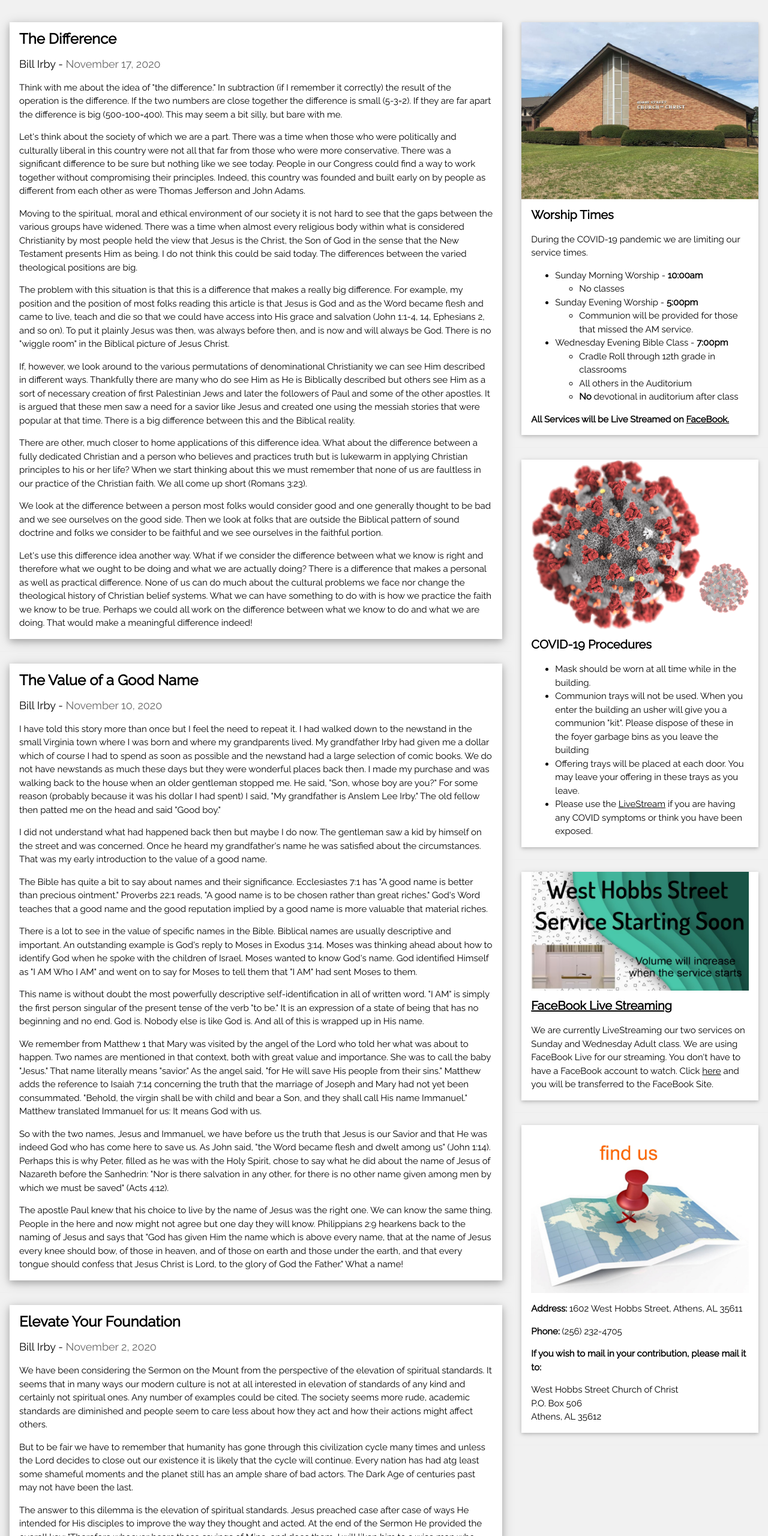
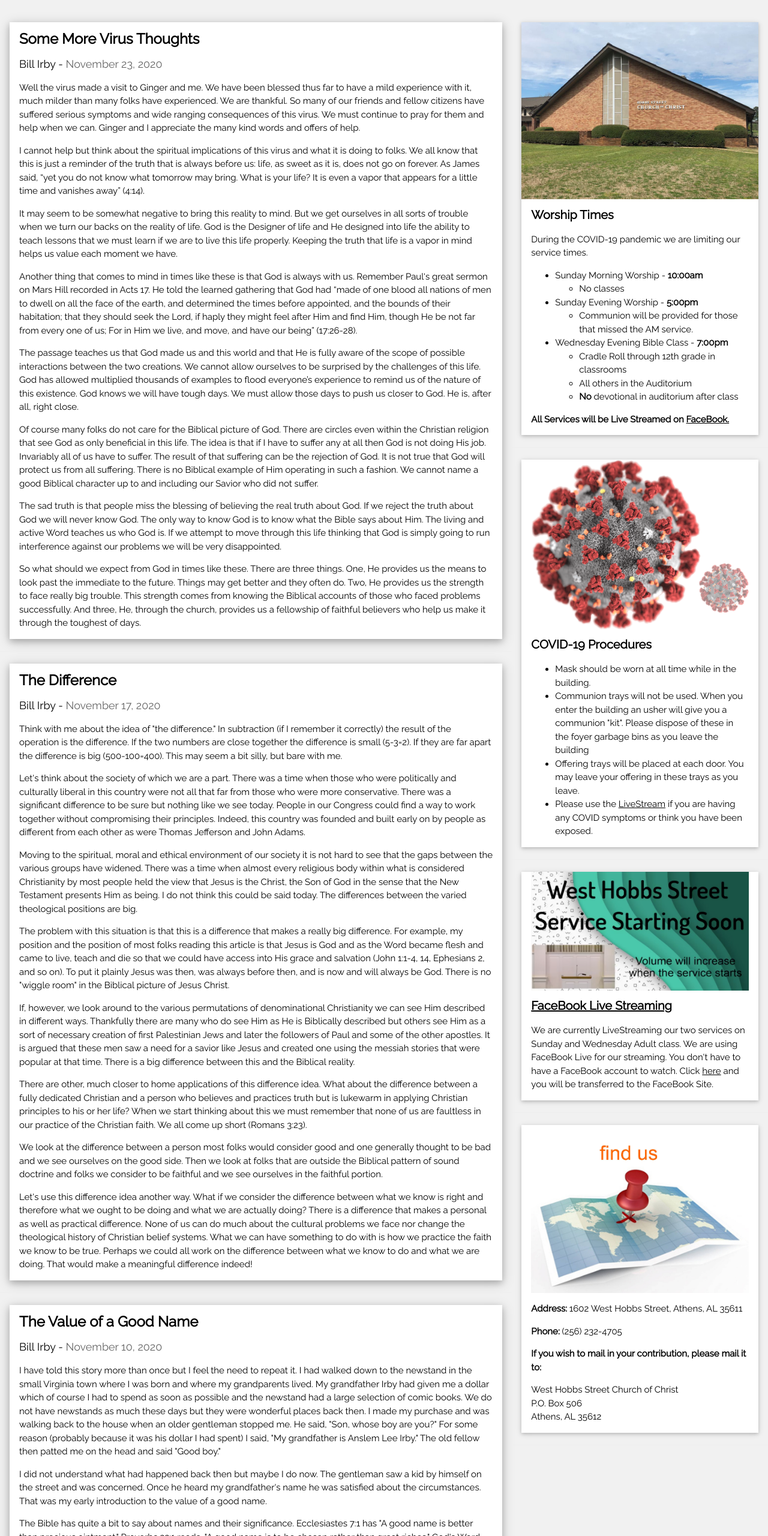
Before and after one commit to aubie1983/digitial-eagle, a website: page index.html in a window 1280 px wide. Shown: the part 160-2720 px from the top of the page at 60% size. Drawn offline with nearby package versions, Linux system fonts and the light colour scheme; files whose address does not match are found by name.

Commit message:
Update index.html
Added Nov 23 article

```diff
--- a/index.html
+++ b/index.html
@@ -25,7 +25,24 @@ and is wrapped around the whole page content, except for the footer in this exam
 
         <!-- ALL Blog Blog Entry Start -->
         <div class="w3-col l8 s12">
+            <!-- Blog Entry Start -->
+            <div class="w3-card-4 w3-margin w3-white">
+                <div class="w3-container">
+                    <h3><b>Some More Virus Thoughts</b></h3>
+                    <h5>Bill Irby - <span class="w3-opacity">November 23, 2020</span></h5>
+                    <p>Well the virus made a visit to Ginger and me. We have been blessed thus far to have a mild experience with it, much milder than many folks have experienced. We are thankful. So many of our friends and fellow citizens have suffered serious symptoms and wide ranging consequences of this virus. We must continue to pray for them and help when we can. Ginger and I appreciate the many kind words and offers of help.</p>
+                    <p>I cannot help but think about the spiritual implications of this virus and what it is doing to folks. We all know that this is just a reminder of the truth that is always before us: life, as sweet as it is, does not go on forever. As James said, “yet you do not know what tomorrow may bring. What is your life? It is even a vapor that appears for a little time and vanishes away” (4:14).</p>
+                    <p>It may seem to be somewhat negative to bring this reality to mind. But we get ourselves in all sorts of trouble when we turn our backs on the reality of life. God is the Designer of life and He designed into life the ability to teach lessons that we must learn if we are to live this life properly. Keeping the truth that life is a vapor in mind helps us value each moment we have.</p>
+                    <p>Another thing that comes to mind in times like these is that God is always with us. Remember Paul‘s great sermon on Mars Hill recorded in Acts 17. He told the learned gathering that God had “made of one blood all nations of men to dwell on all the face of the earth, and determined the times before appointed, and the bounds of their habitation; that they should seek the Lord, if haply they might feel after Him and find Him, though He be not far from every one of us; For in Him we live, and move, and have our being” (17:26-28).</p>
+                    <p>The passage teaches us that God made us and this world and that He is fully aware of the scope of possible interactions between the two creations. We cannot allow ourselves to be surprised by the challenges of this life. God has allowed multiplied thousands of examples to flood everyone’s experience to remind us of the nature of this existence. God knows we will have tough days. We must allow those days to push us closer to God. He is, after all, right close.</p>
+                    <p>Of course many folks do not care for the Biblical picture of God. There are circles even within the Christian religion that see God as only beneficial in this life. The idea is that if I have to suffer any at all then God is not doing His job. Invariably all of us have to suffer. The result of that suffering can be the rejection of God. It is not true that God will protect us from all suffering. There is no Biblical example of Him operating in such a fashion. We cannot name a good Biblical character up to and including our Savior who did not suffer.</p>
+                    <p>The sad truth is that people miss the blessing of believing the real truth about God. If we reject the truth about God we will never know God. The only way to know God is to know what the Bible says about Him. The living and active Word teaches us who God is. If we attempt to move through this life thinking that God is simply going to run interference against our problems we will be very disappointed.</p>
+                    <p>So what should we expect from God in times like these. There are three things. One, He provides us the means to look past the immediate to the future. Things may get better and they often do. Two, He provides us the strength to face really big trouble. This strength comes from knowing the Biblical accounts of those who faced problems successfully. And three, He, through the church, provides us a fellowship of faithful believers who help us make it through the toughest of days.</p>
 
+                </div>
+            </div>
+            <hr>
+            <!-- Blog Entry End -->
             <!-- Blog Entry Start -->
             <div class="w3-card-4 w3-margin w3-white">
                 <div class="w3-container">
@@ -64,25 +81,7 @@ and is wrapped around the whole page content, except for the footer in this exam
             </div>
             <hr>
             <!-- Blog Entry End -->
-            <!-- Blog Entry Start -->
-            <div class="w3-card-4 w3-margin w3-white">
-                <div class="w3-container">
-                    <h3><b>Elevate Your Foundation</b></h3>
-                    <h5>Bill Irby - <span class="w3-opacity">November 2, 2020</span></h5>
-                    <p>We have been considering the Sermon on the Mount from the perspective of the elevation of spiritual standards. It seems that in many ways our modern culture is not at all interested in elevation of standards of any kind and certainly not spiritual ones. Any number of examples could be cited. The society seems more rude, academic standards are diminished and people seem to care less about how they act and how their actions might affect others.</p>
-                    <p>But to be fair we have to remember that humanity has gone through this civilization cycle many times and unless the Lord decides to close out our existence it is likely that the cycle will continue. Every nation has had atg least some shameful moments and the planet still has an ample share of bad actors. The Dark Age of centuries past may not have been the last.</p>
-                    <p>The answer to this dilemma is the elevation of spiritual standards. Jesus preached case after case of ways He intended for His disciples to improve the way they thought and acted. At the end of the Sermon He provided the overall key: "Therefore whoever hears these sayings of Mine, and does them, I will liken him to a wise man who built his house on a rock" (Mathew 7:24NKJV).</p>
-                    <p>Many of us have been singing a great song about this very thing for a long time. The rain, floods and wind could not dislodge this man's house because he had built it on a rock. We know what happened to the house that was built on the sand! His house had a great fall because the foolish builder heard what Jesus said but did not do it!</p>
-                    <p>Doing the "sayings of the Lord" is the one and only way to truly elevate our foundation. It may seem strange to speak of elevating something that is to undergird everything else but that is exactly what we ought to do. The "sand" here is worldliness, selfishness and materialism. A foundation made of such things will not hold up. To elevate our foundation we have to look in a place most folks do not think to look.</p>
-                    <p>That place is Jesus Christ and the His Word. Remember John 1:1: "In the beginning was the Word, and the Word was with God, and the Word was God." John told us that "the Word became flesh and dwelt among us, and we beheld His glory, the glory of the only begotten of the Father, full of grace and truth" (John 1:14). Later in his gospel John quoted the Lord: "For God so loved the world that He gave His only begotten Son, that whoever believes in Him should not perish but have eternal life" (3:16).</p>
-                    <p>As we know the Sermon on the Mount was preparatory for the establishment of the church, the kingdom of God. Jesus did indeed give His life so that we could have hope of eternal life. We cannot and do not earn that gift of grace. But we must indeed obey our Lord. Jesus said, "If you love me, keep my commandments" (John 14:15).</p>
-                    <p>To make sure that we can do that very thing God has made sure that we have His Word. We have it and it is "living and powerful, and sharper than any two-edge sword, piercing even to the division of soul and spirit, and of joints and marrow, and is a discerner of the thoughts and intents of the heart" (Hebrews 4:12).</p>
-                    <p>There is a distinct and real connection between the Word that became flesh and the Word we have in written form. The Lord was the Word Who saw to it that the written Word was produced (2 Timothy 3:16-17). Thus we elevate the foundation of our lives by hearing and doing the Words of the Lord.</p>
 
-                </div>
-            </div>
-            <hr>
-            <!-- Blog Entry End -->
 
 
             <!-- END ALL BLOG ENTRIES -->
```
